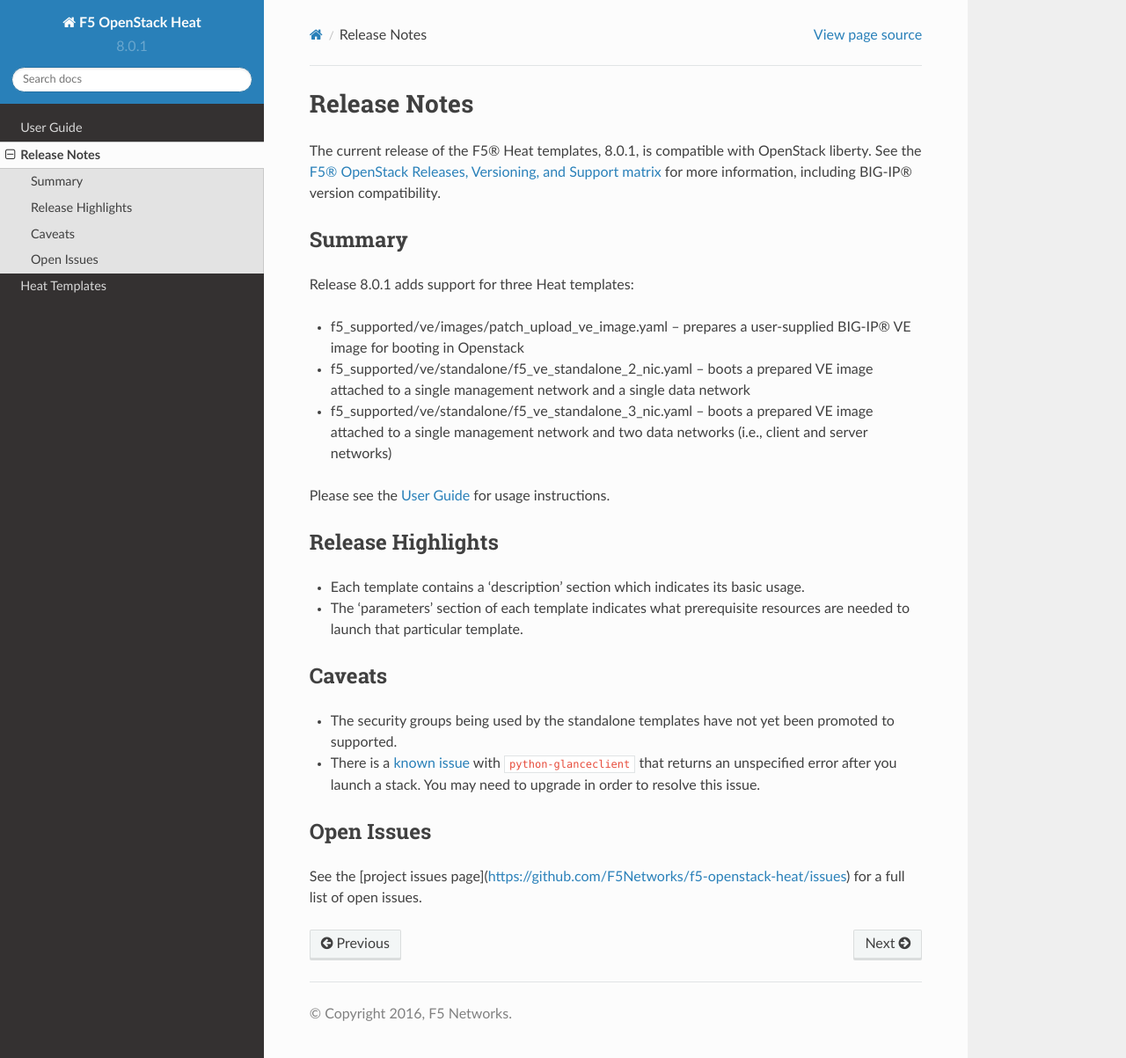
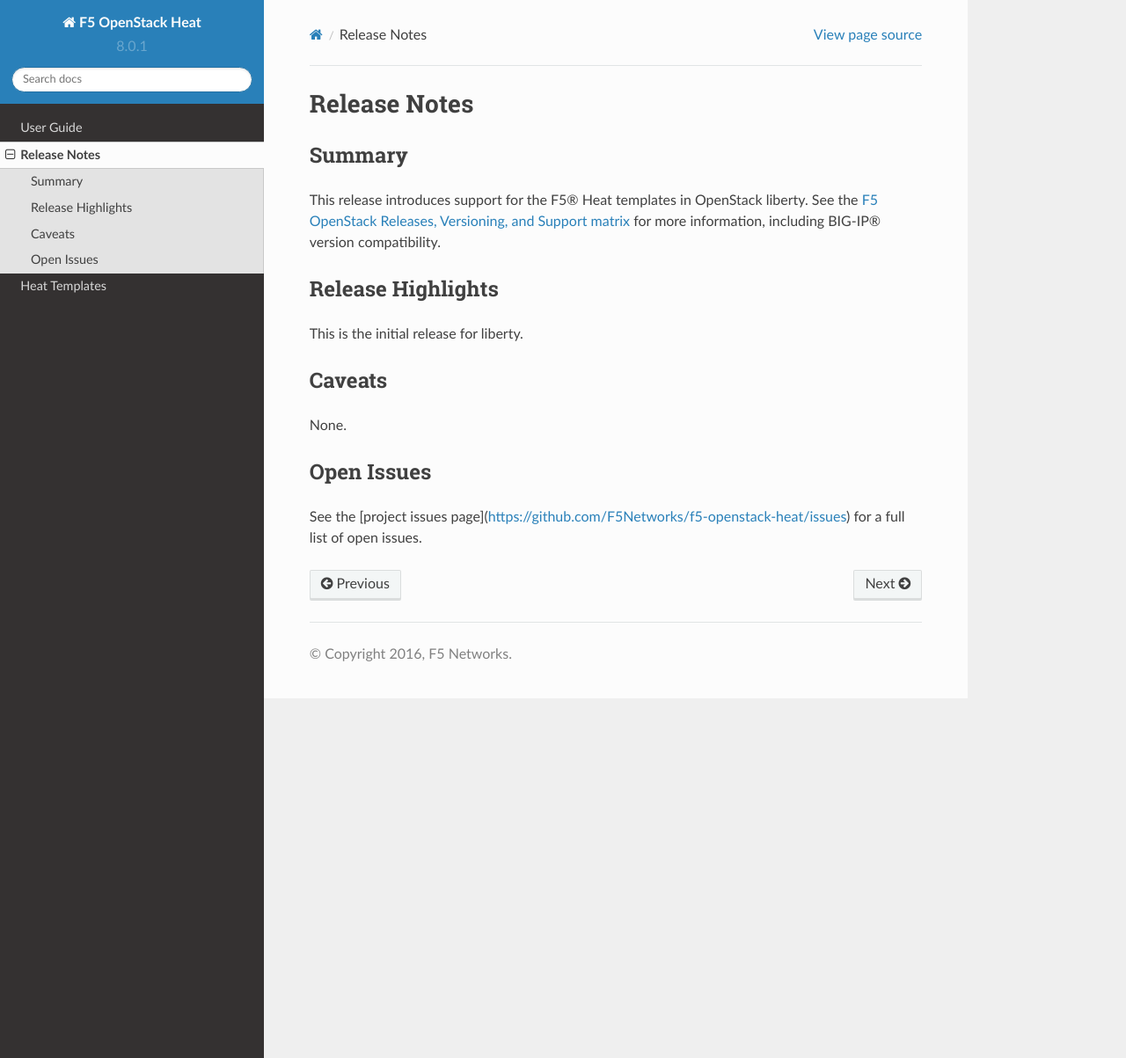
Before and after one commit to F5Networks/f5-openstack-heat, a Sphinx documentation site: the page built from docs/release-notes.rst, in a window 1280 px wide and 1203 px high. Shown: the whole window at 88% size. Built offline with Sphinx 7.4.7 and the Read the Docs theme 2.0.0, drawn with Linux system fonts in a browser that asks for light colours.

Commit message:
Update release-notes.rst

```diff
--- a/docs/release-notes.rst
+++ b/docs/release-notes.rst
@@ -5,30 +5,20 @@
 Release Notes
 =============
 
-The current release of the F5® Heat templates, |release|, is compatible with OpenStack |openstack|. See the `F5® OpenStack Releases, Versioning, and Support matrix <http://f5-openstack-docs.readthedocs.org/en/latest/releases_and_versioning.html>`_ for more information, including BIG-IP® version compatibility.
-
 Summary
 -------
 
-Release |release| adds support for three Heat templates:
-
-* f5_supported/ve/images/patch_upload_ve_image.yaml -- prepares a user-supplied BIG-IP® VE image for booting in Openstack
-* f5_supported/ve/standalone/f5_ve_standalone_2_nic.yaml -- boots a prepared VE image attached to a single management network and a single data network
-* f5_supported/ve/standalone/f5_ve_standalone_3_nic.yaml -- boots a prepared VE image attached to a single management network and two data networks (i.e., client and server networks)
-
-Please see the :ref:`User Guide <heat-user-guide>` for usage instructions.
+This release introduces support for the F5® Heat templates in OpenStack |openstack|. See the `F5 OpenStack Releases, Versioning, and Support matrix <http://f5-openstack-docs.readthedocs.org/en/latest/releases_and_versioning.html>`_ for more information, including BIG-IP® version compatibility.
 
 Release Highlights
 ------------------
 
-* Each template contains a 'description' section which indicates its basic usage.
-* The 'parameters' section of each template indicates what prerequisite resources are needed to launch that particular template.
+This is the initial release for |openstack|.
 
 Caveats
 -------
 
-* The security groups being used by the standalone templates have not yet been promoted to supported.
-* There is a `known issue <https://bugs.launchpad.net/glance/+bug/1476770>`_ with ``python-glanceclient`` that returns an unspecified error after you launch a stack. You may need to upgrade in order to resolve this issue.
+None.
 
 Open Issues
 -----------
```
